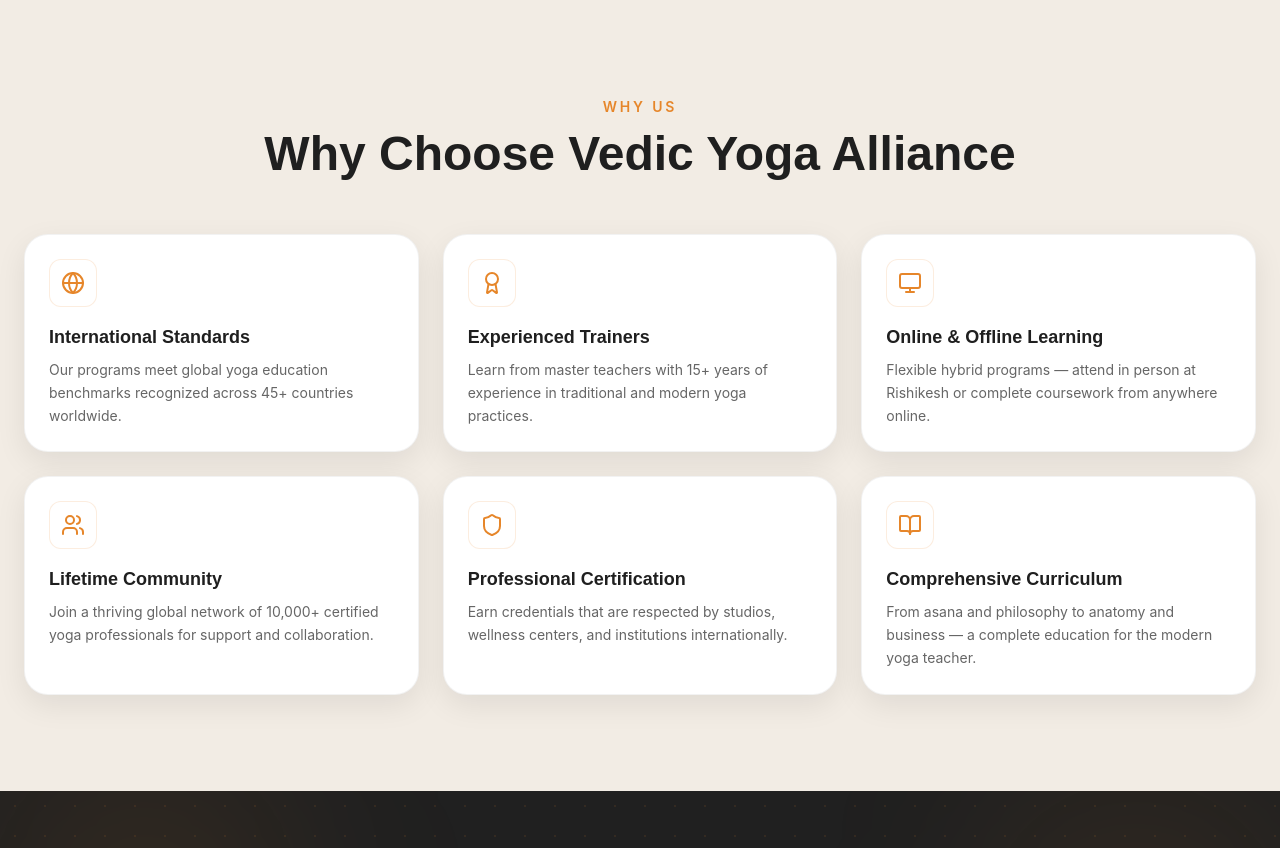
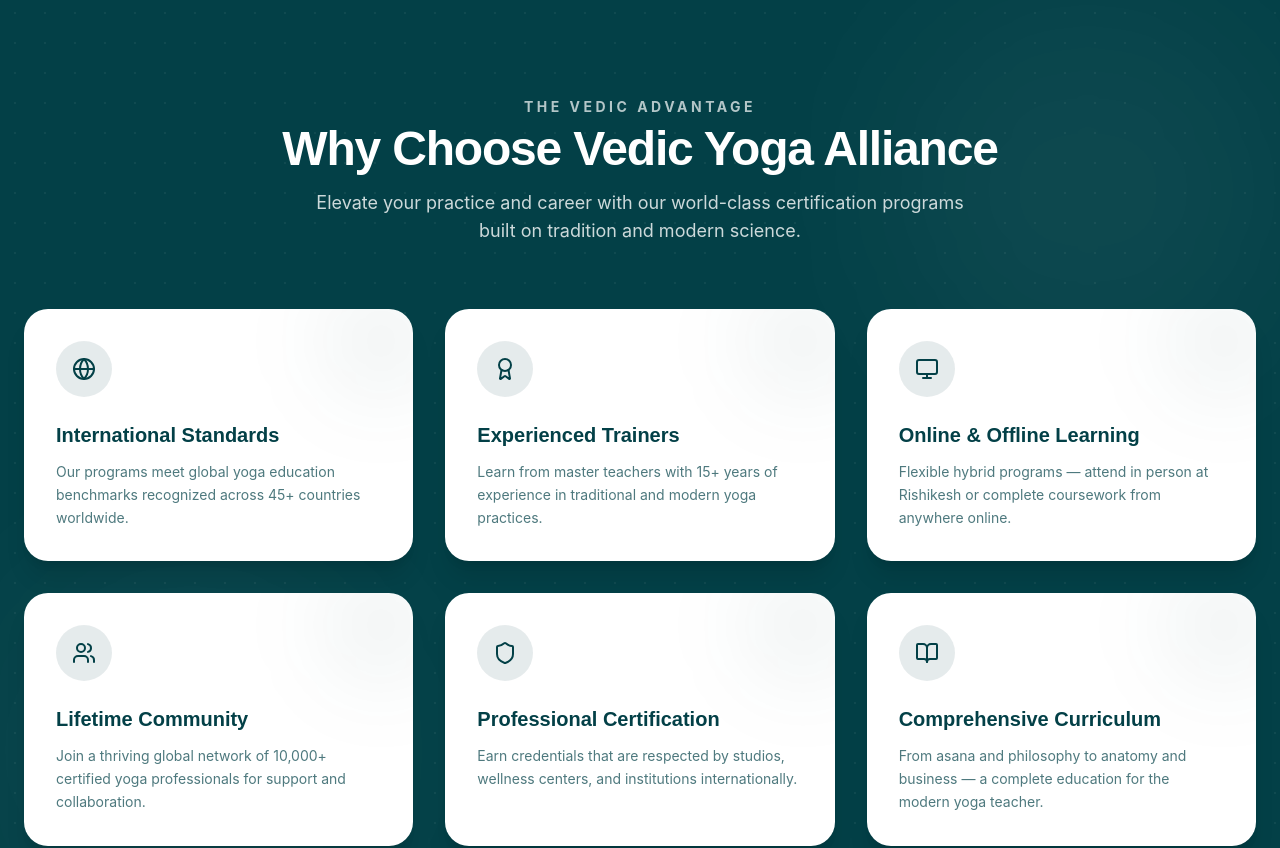
Before and after one commit to theshashankyoga-ship-it/theshashankyoga25, a Next.js app: page / in a window 1280 px wide. Shown: the part 2020-2868 px from the top of the page. Built offline with nearby package versions, Linux system fonts and the light colour scheme.

Commit message:
Updated website design

```diff
--- a/components/home/WhyChoose.tsx
+++ b/components/home/WhyChoose.tsx
@@ -12,40 +12,77 @@
   { icon: BookOpen, title: 'Comprehensive Curriculum', desc: 'From asana and philosophy to anatomy and business — a complete education for the modern yoga teacher.' },
 ];
 
+const containerVariants = {
+  hidden: { opacity: 0 },
+  show: {
+    opacity: 1,
+    transition: { staggerChildren: 0.1 },
+  },
+};
+
+const itemVariants = {
+  hidden: { opacity: 0, y: 30 },
+  show: { opacity: 1, y: 0, transition: { duration: 0.5, ease: 'easeOut' } },
+};
+
 export default function WhyChoose() {
   return (
-    <section className="section-padding bg-[#F2ECE4]" id="why-choose">
-      <div className="max-w-7xl mx-auto">
+    <section className="relative py-24 bg-[#034047] overflow-hidden" id="why-choose">
+      {/* Subtle background texture */}
+      <div
+        className="absolute inset-0 opacity-[0.05]"
+        style={{ backgroundImage: 'radial-gradient(circle, #fff 1px, transparent 1px)', backgroundSize: '30px 30px' }}
+      />
+
+      {/* Decorative Glows */}
+      <div className="absolute top-0 right-0 w-96 h-96 bg-white/5 rounded-full blur-[100px] pointer-events-none" />
+      <div className="absolute bottom-0 left-0 w-96 h-96 bg-white/5 rounded-full blur-[100px] pointer-events-none" />
+
+      <div className="relative z-10 max-w-7xl mx-auto px-6">
         <motion.div
-          className="text-center mb-14"
-          initial={{ opacity: 0, y: 30 }}
-          whileInView={{ opacity: 1, y: 0 }}
-          viewport={{ once: true }}
+          className="text-center mb-16"
+          initial="hidden"
+          whileInView="show"
+          viewport={{ once: true, margin: "-50px" }}
+          variants={containerVariants}
         >
-          <span className="text-[#E6862A] text-sm tracking-[0.2em] uppercase font-semibold">Why Us</span>
-          <h2 className="font-heading text-3xl sm:text-4xl md:text-5xl text-[#1F1F1F] mt-3 font-bold">
+          <motion.span variants={itemVariants} className="inline-block text-white/70 text-sm tracking-[0.25em] uppercase font-bold mb-2">
+            The Vedic Advantage
+          </motion.span>
+          <motion.h2 variants={itemVariants} className="font-heading text-3xl sm:text-4xl md:text-5xl text-white font-bold tracking-tight">
             Why Choose Vedic Yoga Alliance
-          </h2>
+          </motion.h2>
+          <motion.p variants={itemVariants} className="mt-4 text-white/80 max-w-2xl mx-auto text-base sm:text-lg">
+            Elevate your practice and career with our world-class certification programs built on tradition and modern science.
+          </motion.p>
         </motion.div>
 
-        <div className="grid grid-cols-1 sm:grid-cols-2 lg:grid-cols-3 gap-6">
-          {features.map((f, i) => (
+        <motion.div
+          className="grid grid-cols-1 sm:grid-cols-2 lg:grid-cols-3 gap-6 md:gap-8"
+          initial="hidden"
+          whileInView="show"
+          viewport={{ once: true, margin: "-50px" }}
+          variants={containerVariants}
+        >
+          {features.map((f) => (
             <motion.div
               key={f.title}
-              initial={{ opacity: 0, y: 30 }}
-              whileInView={{ opacity: 1, y: 0 }}
-              viewport={{ once: true }}
-              transition={{ delay: i * 0.08 }}
-              className="glass-card p-6 group"
+              variants={itemVariants}
+              className="bg-white rounded-3xl p-8 hover:-translate-y-2 transition-transform duration-300 shadow-xl group relative overflow-hidden"
             >
-              <div className="w-12 h-12 rounded-xl bg-white border border-[#E6862A]/15 flex items-center justify-center mb-4 group-hover:bg-[#E6862A] group-hover:border-[#E6862A] transition-colors duration-300">
-                <f.icon className="w-6 h-6 text-[#E6862A] group-hover:text-white transition-colors duration-300" />
+              {/* Subtle hover background accent */}
+              <div className="absolute top-0 right-0 -mr-8 -mt-8 w-32 h-32 bg-[#034047]/5 rounded-full blur-2xl group-hover:scale-150 transition-transform duration-500" />
+
+              <div className="relative z-10">
+                <div className="w-14 h-14 rounded-full bg-[#034047]/10 flex items-center justify-center mb-6 group-hover:bg-[#034047] transition-colors duration-300">
+                  <f.icon className="w-6 h-6 text-[#034047] group-hover:text-white transition-colors duration-300" />
+                </div>
+                <h3 className="font-heading text-xl font-bold text-[#034047] mb-3">{f.title}</h3>
+                <p className="text-[#034047]/70 text-sm leading-relaxed">{f.desc}</p>
               </div>
-              <h3 className="font-heading text-lg font-semibold text-[#1F1F1F] mb-2">{f.title}</h3>
-              <p className="text-[#666666] text-sm leading-relaxed">{f.desc}</p>
             </motion.div>
           ))}
-        </div>
+        </motion.div>
       </div>
     </section>
   );
```
